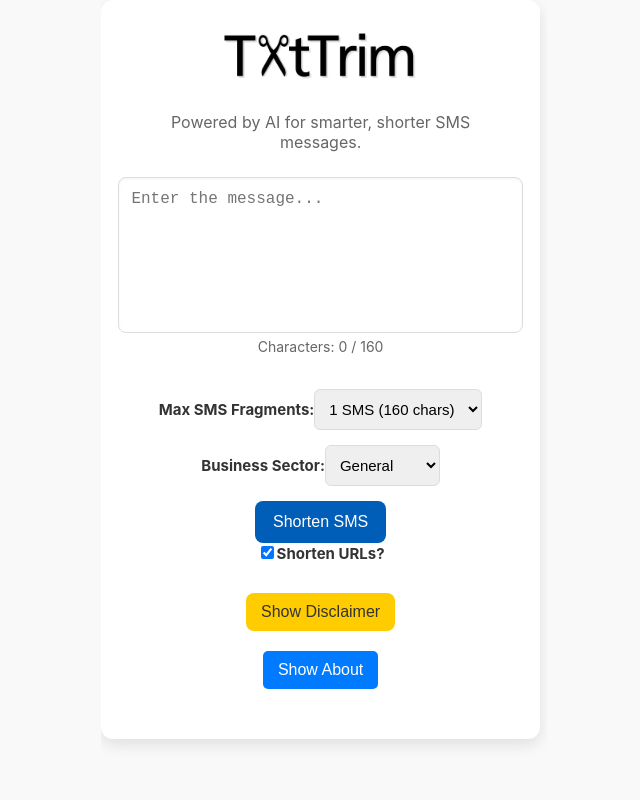
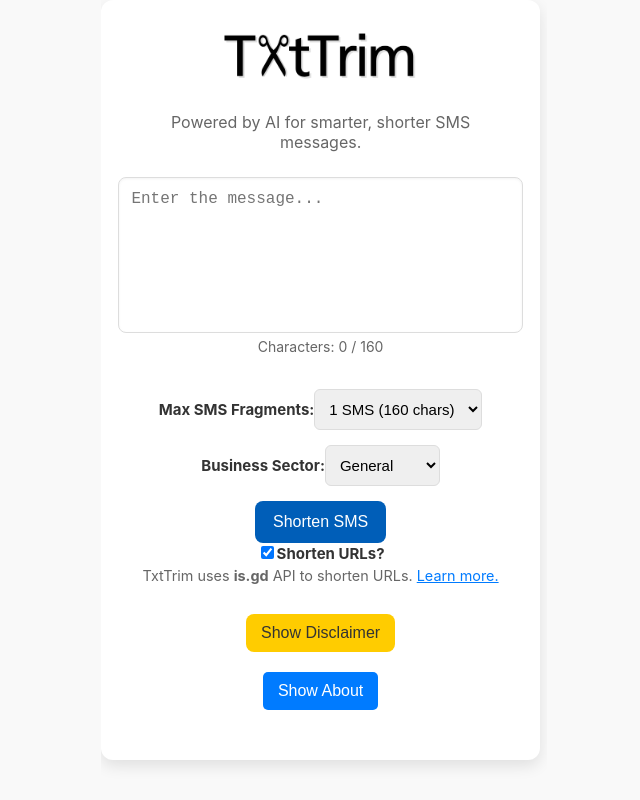
Before and after one commit to JLHITS/txttrim-FE, a React (Create React App) app: page / in a window 1280 px wide. Shown: the whole page, without its empty margins (316-956 px from the left). Built offline with nearby package versions, Linux system fonts and the light colour scheme; no server answers.

Commit message:
added message about link shortener API

```diff
--- a/src/App.js
+++ b/src/App.js
@@ -213,6 +213,19 @@
 			  </label>
 		</div>
 
+		<div className="api-info-text" style={{ fontSize: "0.9em", color: "#666", marginTop: "4px" }}>
+			TxtTrim uses <strong>is.gd</strong> API to shorten URLs.{" "}
+		<a
+			href="https://is.gd/apishorteningreference.php"
+			target="_blank"
+			rel="noopener noreferrer"
+			style={{ color: "#007bff", textDecoration: "underline" }}
+		  >
+			Learn more.
+		  </a>
+		</div>
+
+
       {response && (
         <div className="output-container">
           <h2>Shortened Message</h2>
```
Also changed, not shown: src/new 5.js (added, +11 -0 lines).
